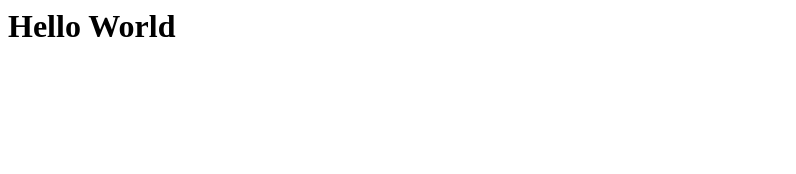
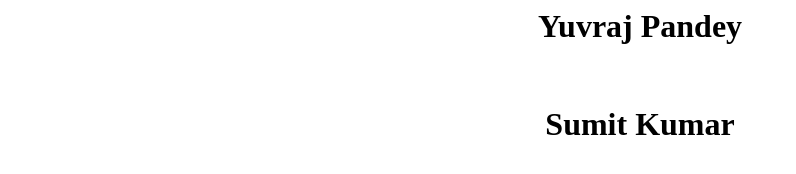
Before and after one commit to Arun878/arun878.github.io, a plain HTML site: page index.html in a window 1280 px wide. Shown: the whole page, without its empty margins (0-796 px from the left). Drawn offline with Linux system fonts and the light colour scheme.

Commit message:
Update heading to display names instead of 'Hello World'

```diff
--- a/index.html
+++ b/index.html
@@ -3,6 +3,8 @@
     <title>Test Website</title>
   </head>
   <body>
-    <h1>Hello World</h1>
+    <center><h1>Yuvraj Pandey</h1></center>
+    <br>
+    <center><h1>Sumit Kumar</h1></center>
    </body>
 </html>
```
